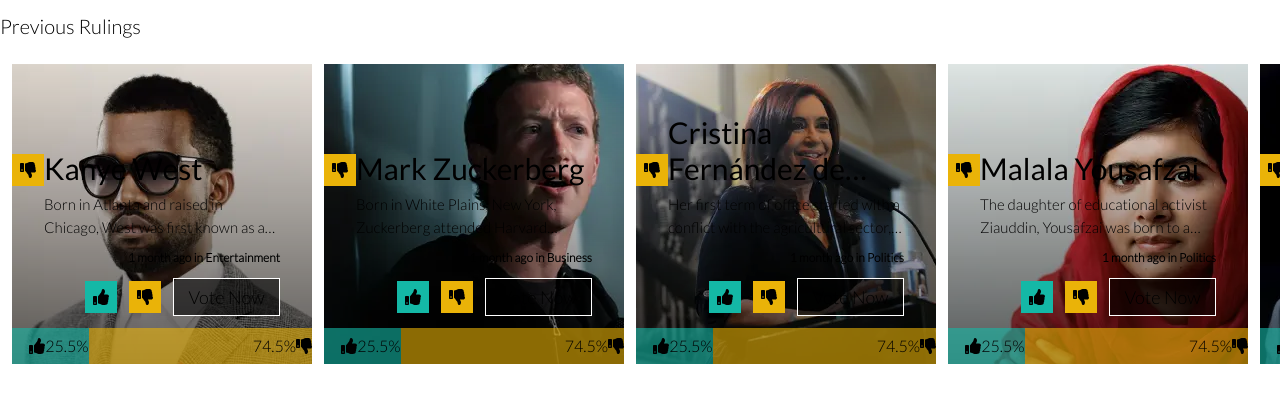
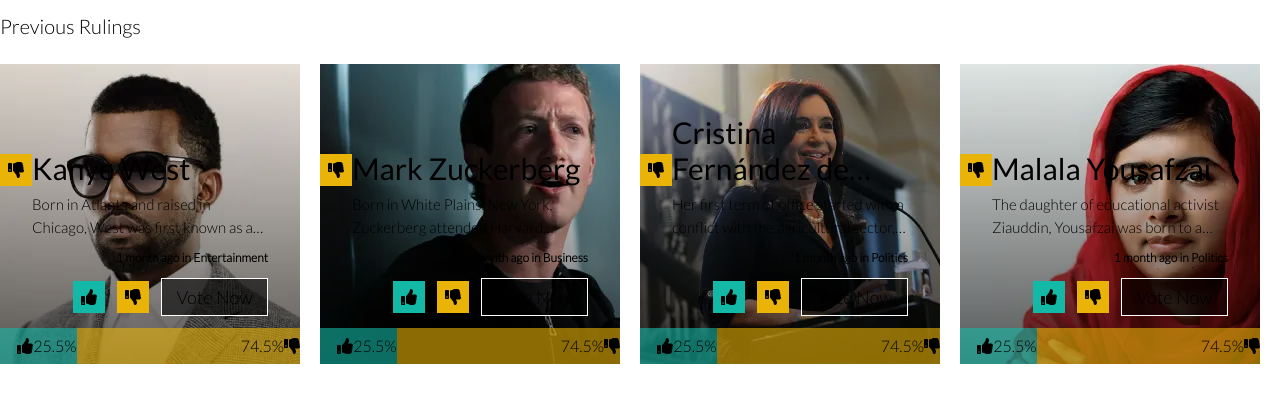
Before and after one commit to ssaavedraa/zemoga-ui, a Next.js app: page / in a window 1280 px wide. Shown: the top 402 px of the page. Built offline with nearby package versions, Linux system fonts and the light colour scheme.

Commit message:
fix left margin

```diff
--- a/src/app/compontents/Card/Card.tsx
+++ b/src/app/compontents/Card/Card.tsx
@@ -18,7 +18,7 @@
 
 export default function Card ({ name, description, category, picture, lastUpdated, votes }: CardProps) {
   return (
-    <div className='min-w-[300px] h-[300px] relative mr-4t bg-gradient-to-t from-[#0000009d] to-transparent ml-3'>
+    <div className='min-w-[300px] h-[300px] relative mr-4t bg-gradient-to-t from-[#0000009d] to-transparent mr-5 md:'>
       <button className='bg-yellow-500 w-8 h-8 absolute top-[90px]'>
         <FaThumbsDown className='m-auto'/>
       </button>
```
